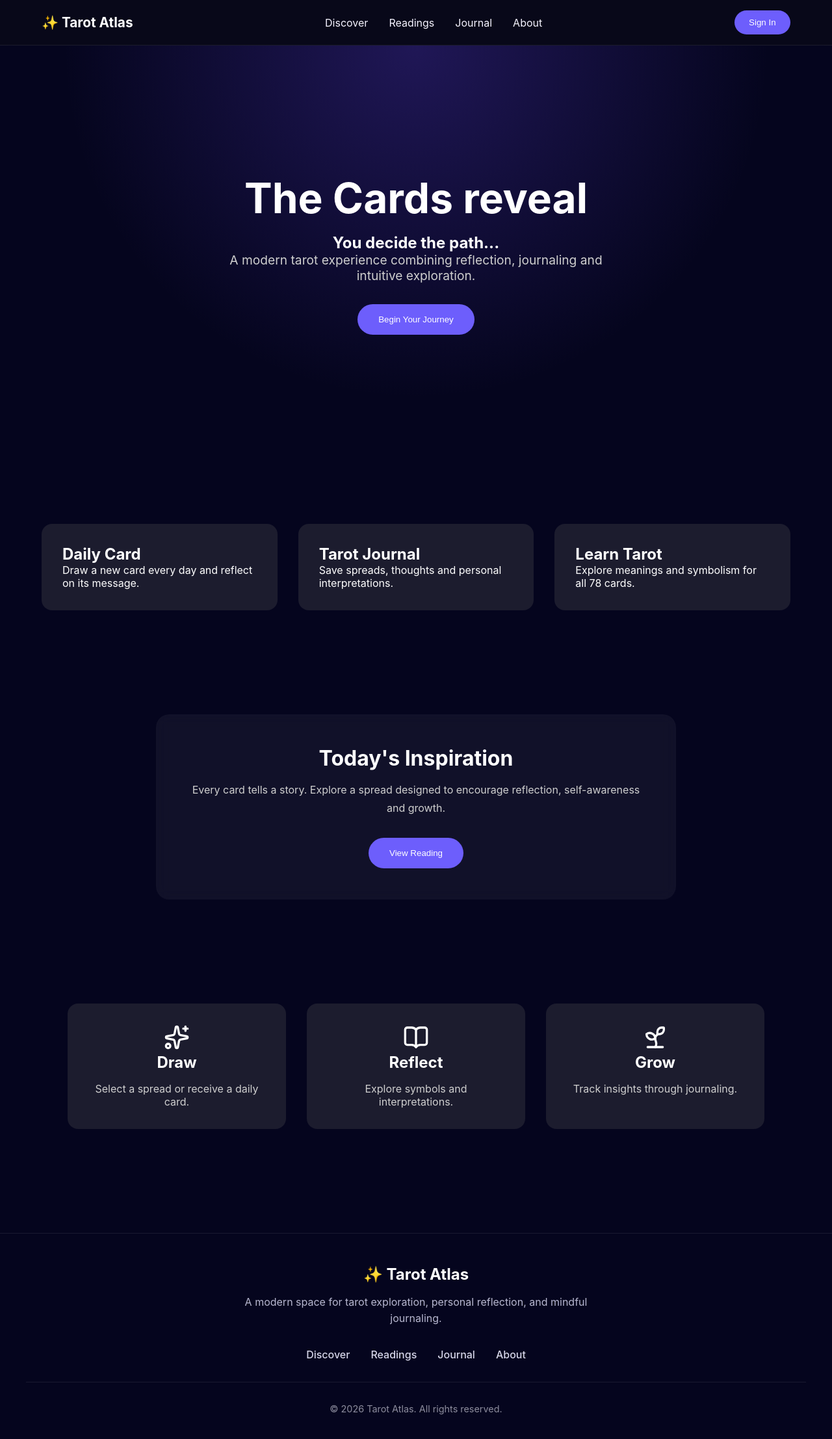
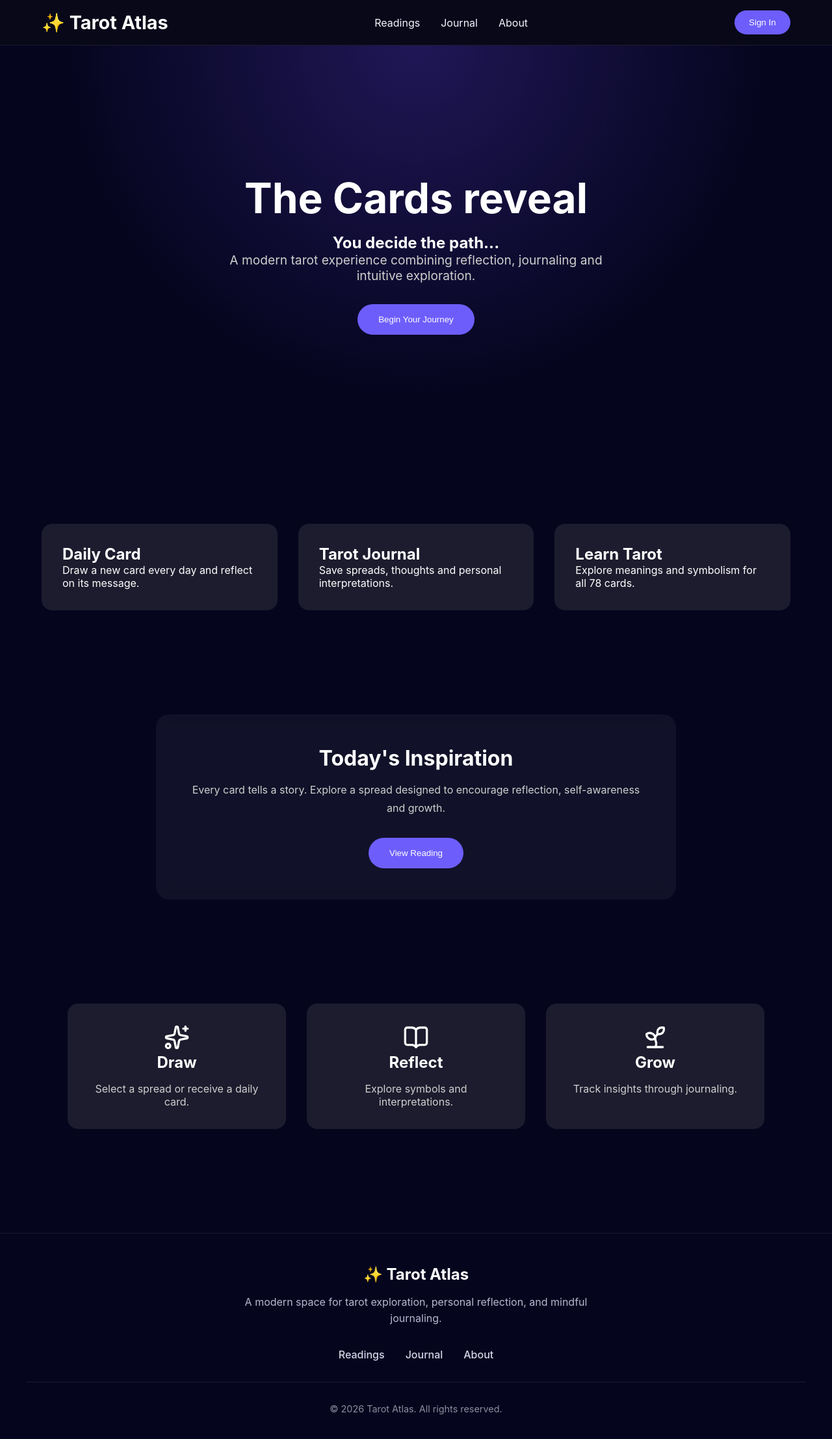
Before and after one commit to paulinahs/tarot-atlas, a React (Vite) app: page / in a window 1280 px wide. Shown: the top 2214 px of the page at 65% size. Built offline with nearby package versions, Linux system fonts and the light colour scheme.

Commit message:
feat: refactor Navbar and Footer components to use Link for navigation and improve styling

```diff
--- a/src/components/Navbar.jsx
+++ b/src/components/Navbar.jsx
@@ -5,15 +5,11 @@ import "../styles/layout/Navbar.css";
 function Navbar() {
   return (
     <nav className="navbar">
-      <div className="navbar-logo">
-        ✨ Tarot Atlas
-      </div>
+      <Link to="/" className="navbar-logo">
+  ✨ Tarot Atlas
+</Link>
 
       <ul className="navbar-links">
-        <li>
-          <Link to="/">Discover</Link>
-        </li>
-
         <li>
           <Link to="/readings">Readings</Link>
         </li>
--- a/src/components/layout/Footer.jsx
+++ b/src/components/layout/Footer.jsx
@@ -1,4 +1,6 @@
+import { Link } from "react-router-dom";
 import "../../styles/layout/Footer.css";
+
 
 
 function Footer() {
@@ -13,11 +15,11 @@ function Footer() {
     </p>
 
     <div className="footer-links">
-      <a href="#">Discover</a>
-      <a href="#">Readings</a>
-      <a href="#">Journal</a>
-      <a href="#">About</a>
-    </div>
+  <Link to="/readings">Readings</Link>
+  <Link to="/journal">Journal</Link>
+  <Link to="/about">About</Link>
+</div>
+
 
     <div className="footer-bottom">
       <p>© 2026 Tarot Atlas. All rights reserved.</p>
--- a/src/styles/layout/Navbar.css
+++ b/src/styles/layout/Navbar.css
@@ -18,12 +18,14 @@
 }
 
 .navbar-logo {
-    font-size: 1.3rem;
+    text-decoration: none;
+    color: white;
+    font-size: 1.8rem;
     font-weight: 700;
+}
 
-    color: white;
-
-    cursor: pointer;
+.navbar-logo:hover {
+    color: #9a79ff;
 }
 
 .navbar-links {
```
